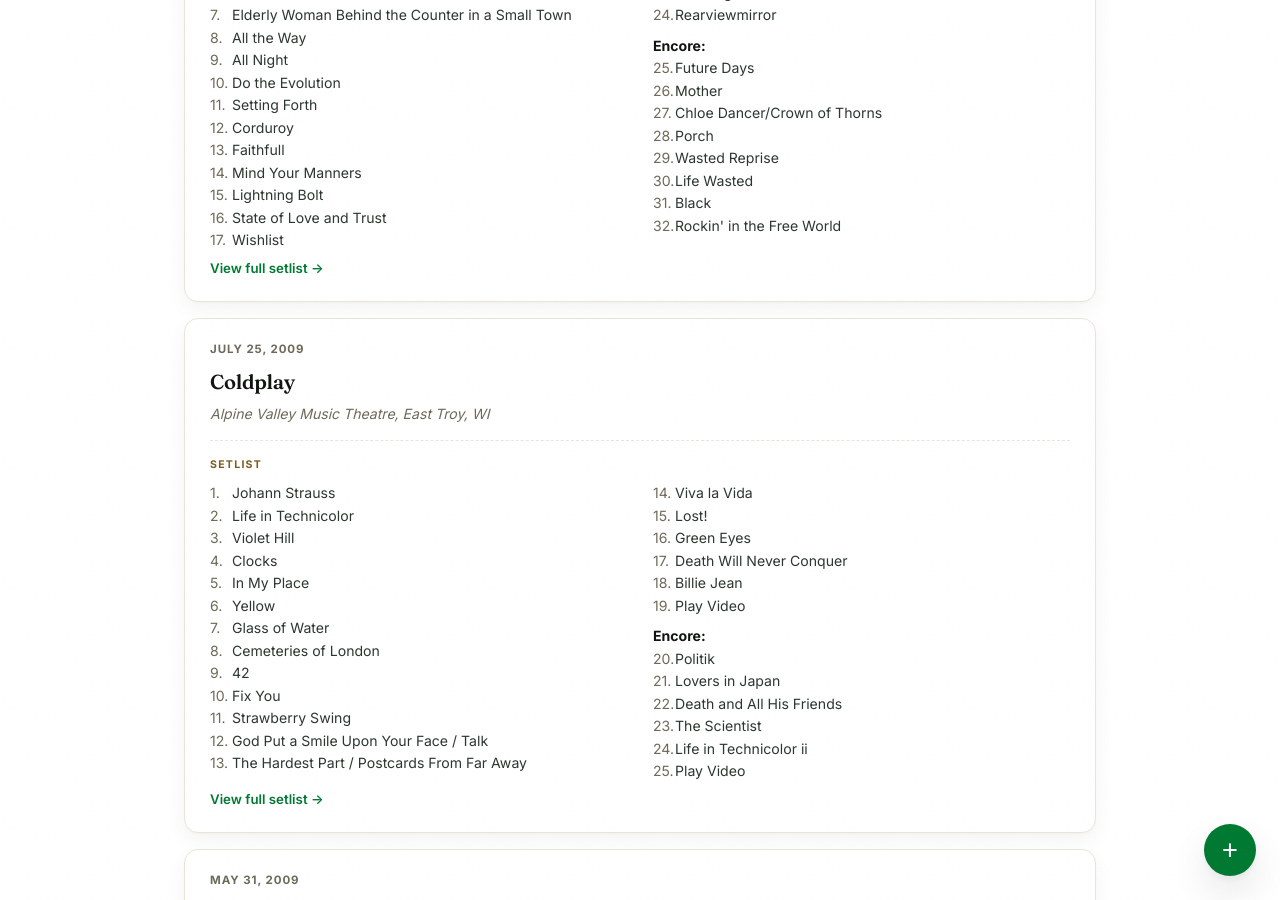
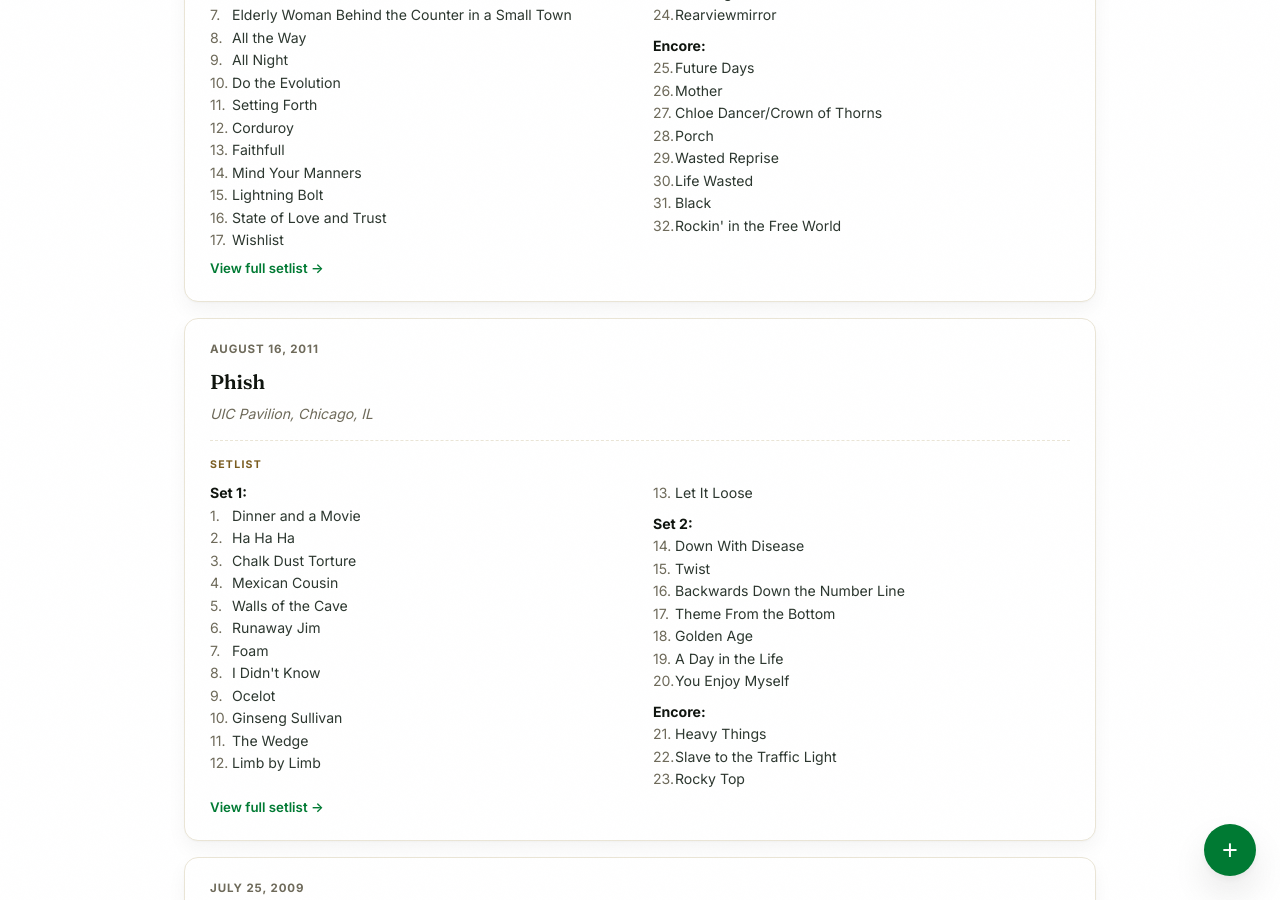
Before and after one commit to bmlanders/adventures, a Jekyll site: the page built from shows/index.html, in a window 1280 px wide and 900 px high, scrolled down 22620 px. Built offline with Jekyll 4.4.1, drawn with Linux system fonts in a browser that asks for light colours; some of the changed text lies outside the part shown.

Commit message:
Log show: Phish on 2011-08-16

```diff
--- a/shows/index.html
+++ b/shows/index.html
@@ -1490,6 +1490,44 @@
     </ol>
   </div>
   <a class="show-trip-link" href="https://www.setlist.fm/setlist/pearl-jam/2013/wrigley-field-chicago-il-3bc6acbc.html" target="_blank" rel="noopener">View full setlist &rarr;</a>
+</div>
+
+<div class="show-entry" id="2011-08-16-phish">
+  <div class="show-date">August 16, 2011</div>
+  <h3>Phish</h3>
+  <div class="show-venue">UIC Pavilion, Chicago, IL</div>
+  <div class="setlist">
+    <div class="setlist-lbl">Setlist</div>
+    <ol class="setlist-list">
+      <li class="setlist-set">Set 1:</li>
+      <li>Dinner and a Movie</li>
+      <li>Ha Ha Ha</li>
+      <li>Chalk Dust Torture</li>
+      <li>Mexican Cousin</li>
+      <li>Walls of the Cave</li>
+      <li>Runaway Jim</li>
+      <li>Foam</li>
+      <li>I Didn't Know</li>
+      <li>Ocelot</li>
+      <li>Ginseng Sullivan</li>
+      <li>The Wedge</li>
+      <li>Limb by Limb</li>
+      <li>Let It Loose</li>
+      <li class="setlist-set">Set 2:</li>
+      <li>Down With Disease</li>
+      <li>Twist</li>
+      <li>Backwards Down the Number Line</li>
+      <li>Theme From the Bottom</li>
+      <li>Golden Age</li>
+      <li>A Day in the Life</li>
+      <li>You Enjoy Myself</li>
+      <li class="setlist-set">Encore:</li>
+      <li>Heavy Things</li>
+      <li>Slave to the Traffic Light</li>
+      <li>Rocky Top</li>
+    </ol>
+  </div>
+  <a class="show-trip-link" href="https://www.setlist.fm/setlist/phish/2011/uic-pavilion-chicago-il-13d0f5a9.html" target="_blank" rel="noopener">View full setlist &rarr;</a>
 </div>
 
 <div class="show-entry" id="2009-07-25-coldplay">
```
